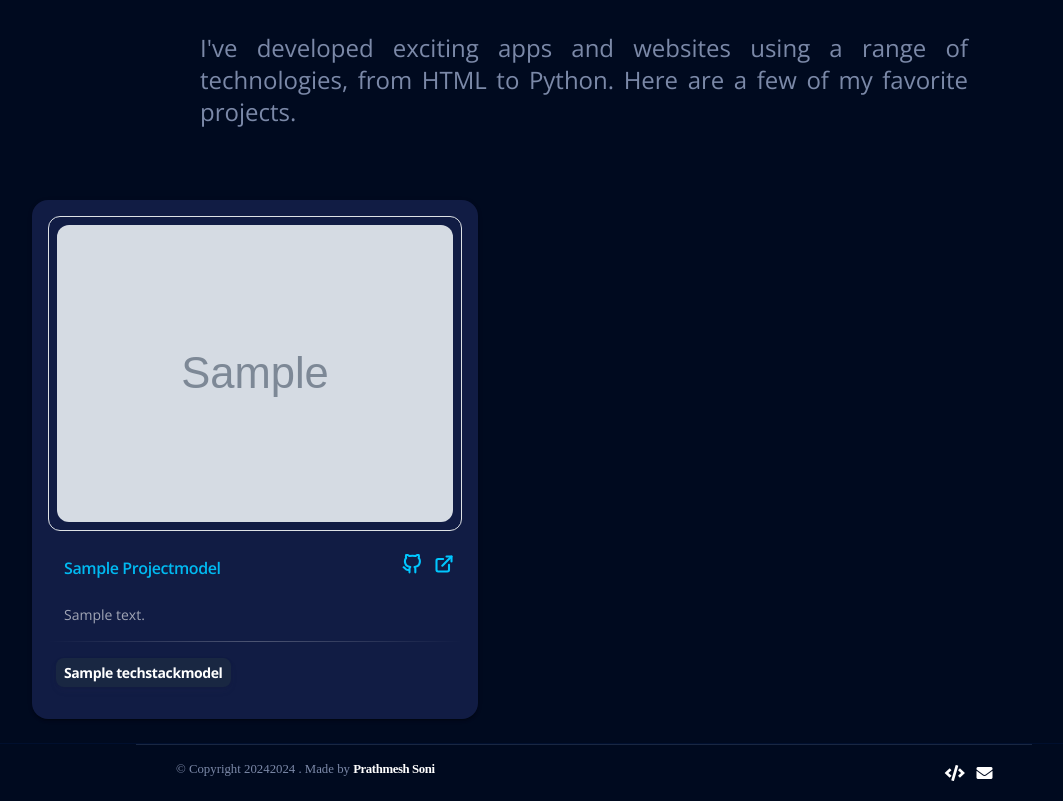
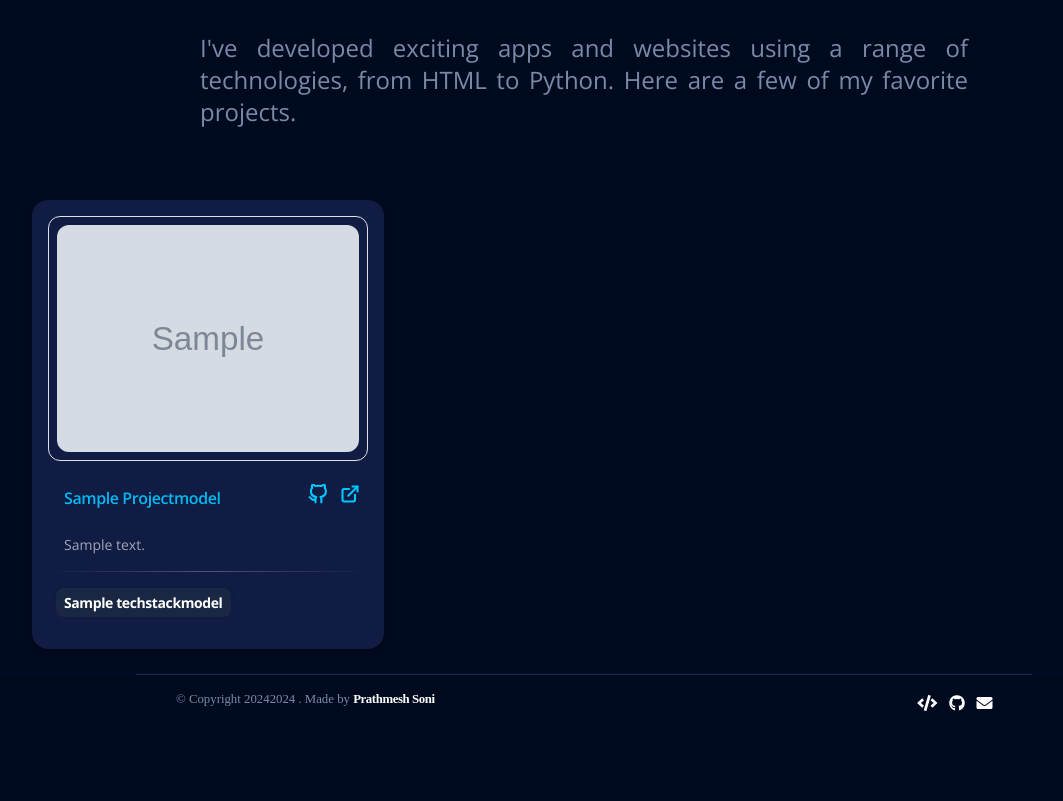
Before and after one commit to prathmeshsoni/ProjectShowcase, a Django app: page / in a window 1280 px wide. Shown: the part 200-1001 px from the top of the page, without its empty margins (56-1119 px from the left). After the commit the page ends 911 px from the top, so only its background shows below. Run offline with Django 4.2, Linux system fonts and the light colour scheme; tables that the repository leaves empty hold one stand-in row (values such as "Sample post"); grey boxes marked "Sample" are stand-in pictures; some libraries are stand-ins or nearby versions.

Commit message:
design changes

```diff
--- a/templates/projects.html
+++ b/templates/projects.html
@@ -13,11 +13,11 @@
   <title> Prathmesh Soni | Projects </title>
 
   <meta name="author" content="Prathmesh Soni"/>
-  <meta name="description" content=""/>
+  <meta name="description" content="Display project overviews, detailed descriptions, secure password storage, and screenshots in a user-friendly website."/>
   <meta property="og:title" content="Prathmesh Soni"/>
   <meta property="og:site_name" content="Prathmesh Soni Project Showcase Website"/>
   <meta property="og:url" content="projectshowcase.prathmeshsoni.works"/>
-  <meta property="og:description" content="">
+  <meta property="og:description" content="Display project overviews, detailed descriptions, secure password storage, and screenshots in a user-friendly website.">
   <meta property="og:type" content="website"/>
   <meta property="og:image" content="{% static 'assets/img/pretty-snap-25-09-2023.png' %}"/>
 
@@ -176,7 +176,7 @@
 
         <div class="-m-5 block sm:hidden z-100">
           <nav>
-              <div class="w-full justify-between flex items-center false p-5" style="z-index:101" id="check_0">
+              <div class="w-full justify-between flex items-center false p-4" style="z-index:101" id="check_0">
                   <li class="list-none font-bold text-lg">
                     <span class="font-black text-xl flex items-center">
                       <div class="header__logo-img-cont">
@@ -233,12 +233,12 @@
 
         <div class="row mt-lg-4 mt-2">
           {% for i in projects %}
-            <div class="col-lg-5 col-md-6 mb-4">
+            <div class="col-lg-4 col-md-6 mb-4">
               <div class="card">
                 <div class="card-body p-3">
                   {% if i.image %}
                     <div class="d-flex">
-                      <a href="{{ i.live }}" target="_blank" style="max-width: max-content; border-radius: .75rem;"
+                      <a href="{{ i.slug_url }}" style="max-width: max-content; border-radius: .75rem;" title="Project: {{ i.title }}"
                         class="w-full mb-2 relative rounded-xl border-fun-gray border p-2 transition hover:-translate-y-2 hover:opacity-75 hover:border-fun-pink will-change-projectCard"
                         bis_size="{&quot;x&quot;:184,&quot;y&quot;:876,&quot;w&quot;:365,&quot;h&quot;:264,&quot;abs_x&quot;:184,&quot;abs_y&quot;:876}"><img
                           class="w-full rounded-md" src="{{ i.image.url }}"
@@ -251,30 +251,28 @@
                   {% endif %}
                   <div class="d-flex" >
                     <div class="mt-3 ms-3">
-                      <a href="{{ i.slug_url }}">
+                      <a href="{{ i.slug_url }}" title="Description of {{ i.title }}">
                         <h6 style="color: #00baf2 !important; font-weight: 600;">{{ i.title|title }}</h6>
                       </a>
                     </div>
                     <div class="ms-auto my-auto">
                       <div class="dropdown">
                         {% if i.quick_view and request.user.is_authenticated %}
-                        <a class="btn btn-link text-secondary ps-0 pe-2 mb-0" href="{{ i.quick_view }}" target="_blank"
-                          id="navbarDropdownMenuLink">
+                        <a class="btn btn-link text-secondary ps-0 pe-2 mb-0" href="{{ i.quick_view }}" target="_blank" title="Quick View">
                           <span>
                             <img src="{% static 'assets/img/view.svg' %}" width="18">
                           </span>
                         </a>
                         {% endif %}
                         {% if i.github %}
-                        <a class="btn btn-link text-secondary ps-0 pe-2 mb-0" href="{{ i.github }}" target="_blank"
-                          id="navbarDropdownMenuLink">
+                        <a class="btn btn-link text-secondary ps-0 pe-2 mb-0" href="{{ i.github }}" target="_blank" title="Github Repository">
                           <span>
                             <img src="{% static 'assets/img/github.svg' %}">
                           </span>
                         </a>
                         {% endif %}
                         {% if i.live %}
-                        <a class="btn btn-link text-secondary ps-0 pe-2 mb-0" href="{{ i.live }}" target="_blank">
+                        <a class="btn btn-link text-secondary ps-0 pe-2 mb-0" href="{{ i.live }}" target="_blank" title="Live Demo">
                           <span>
                             <img src="{% static 'assets/img/external-link.svg' %}">
                           </span>
@@ -287,9 +285,10 @@
                     {{ i.description }}
                   </p>
                   <hr class="horizontal light">
-                  <div class="row">
-                    <div class="display-flex text-left">
-                      {% if request.user.is_authenticated %}
+
+                  {% if request.user.is_authenticated %}
+                  <div class="d-flex">
+                    <div class="float-start">
                       <button type="button" class="btn btn-info ms-2 py-1 px-2"
                         style="--tw-bg-opacity: 1; background-color: rgb(25 39 66 / var(--tw-bg-opacity));">
                         {% if i.private %}
@@ -306,9 +305,16 @@
                         Active
                         {% endif %}
                       </button>
-                      {% endif %}
+                    </div>
+                    <div class="ms-auto my-auto">
+                      <button type="button" class="btn btn-info me-2 py-1 px-2"
+                        style="--tw-bg-opacity: 1; background-color: rgb(25 39 66 / var(--tw-bg-opacity));" onclick="window.open('/admin/FrontEndSide/projectmodel/{{ i.id }}/change/', '_blank')">
+                        <i class="fas fa-edit" style="color: #00c7ff;"></i>
+                      </button>
                     </div>
                   </div>
+                  {% endif %}
+
                   <div class="row">
                     <div class="display-flex text-left">
                       {% for j in i.tech_stack.all %}
@@ -342,6 +348,7 @@
           <div class="float-end me-4 pe-3 mt-2  mb-3">
             <ul class="list-unstyled text-sm-end social-icon social">
               <li class="list-inline-item mb-0"><a href="https://github.com/PrathmeshSoni/ProjectShowcase" target="_blank" class="rounded"><i class="fas fa-code" title="Source Code" aria-hidden="true"></i><span class="sr-only">Source Code</span></a></li>
+              <li class="list-inline-item mb-0"><a href="https://github.com/PrathmeshSoni" target="_blank" class="rounded"><i class="fab fa-github" title="Github" aria-hidden="true"></i><span class="sr-only">Github</span></a></li>
               <li class="list-inline-item mb-0"><a href="mailto:connect.prathmeshsoni@gmail.com" target="_blank" class="rounded"><i class="fas fa-envelope" title="Mail" aria-hidden="true"></i><span class="sr-only">Mail</span></a></li>
             </ul>
           </div>
```
Also changed, not shown: templates/projects_details.html (+35 -22 lines).
